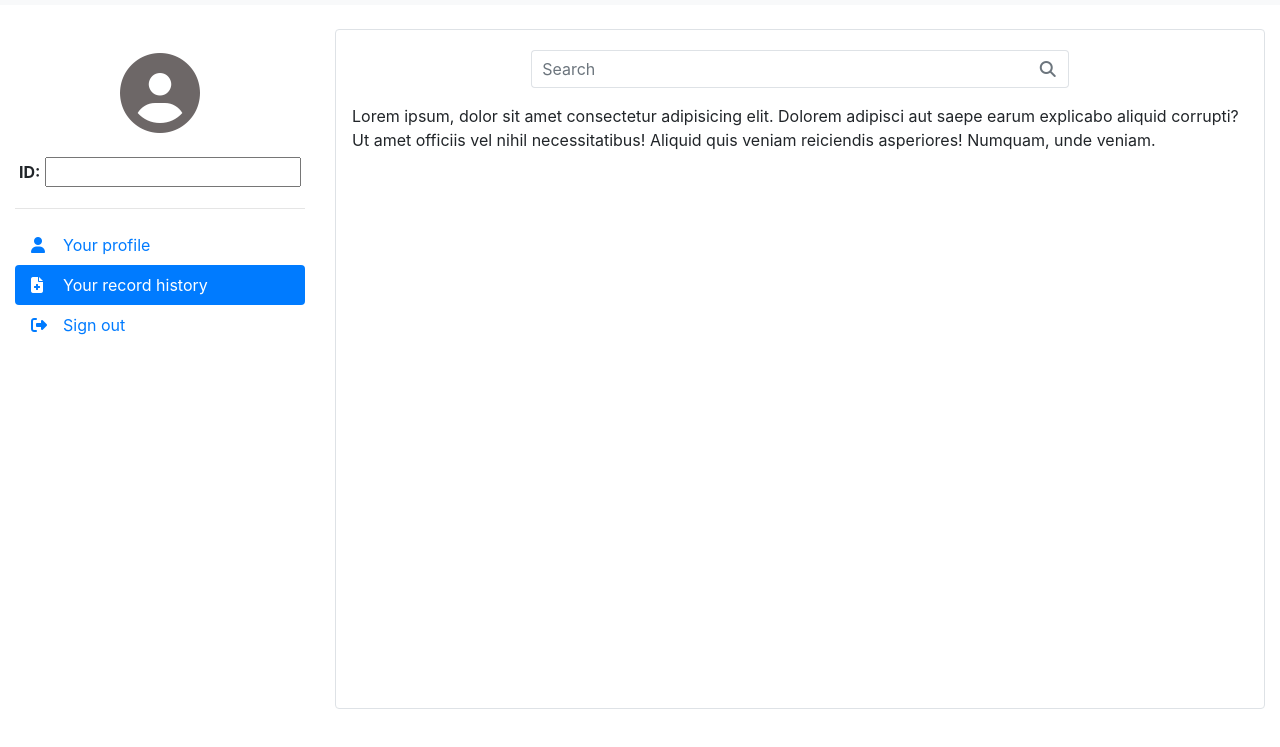
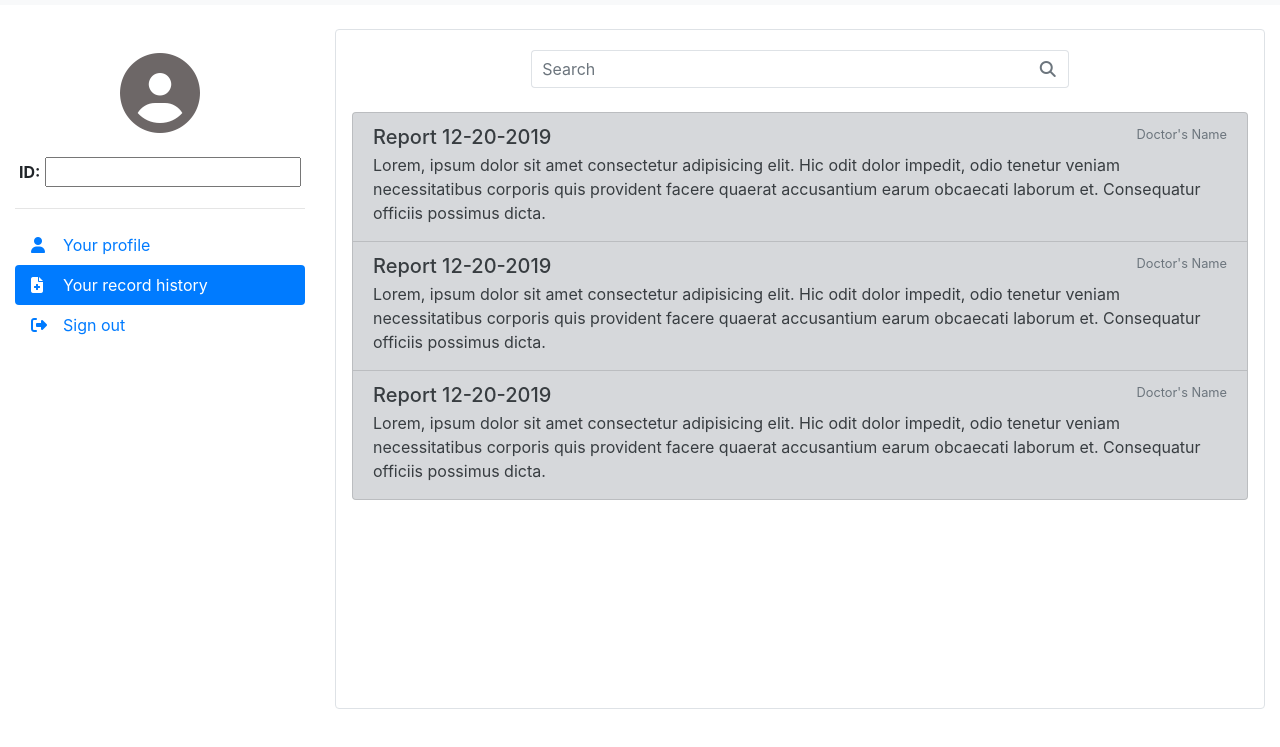
Before and after one commit to larycoder/ClinicManagementSystem, a plain HTML site: page Client/PatientPage/patientpage.html in a window 1280 px wide. Both pictures are taken after a click on the link "Your record history". Shown: the part 51-798 px from the top of the page. Drawn offline with nearby package versions, Linux system fonts and the light colour scheme; no server answers.

Commit message:
hx    : Add page patient record and file html for patient view record

```diff
--- a/Client/PatientPage/patientpage.html
+++ b/Client/PatientPage/patientpage.html
@@ -9,12 +9,9 @@
     <script src="https://ajax.googleapis.com/ajax/libs/jquery/3.4.1/jquery.min.js"></script>
     <script src="https://cdnjs.cloudflare.com/ajax/libs/popper.js/1.16.0/umd/popper.min.js"></script>
     <script src="https://maxcdn.bootstrapcdn.com/bootstrap/4.4.1/js/bootstrap.min.js"></script>
-    <!-- <link rel="stylesheet" href="https://cdnjs.cloudflare.com/ajax/libs/font-awesome/4.7.0/css/font-awesome.min.css"> -->
     <link href="styles.css" type="text/css" rel="stylesheet">
     <script src="https://kit.fontawesome.com/265c532431.js" crossorigin="anonymous"></script>
     <script src="patientpage.js"></script>
-    <!-- <script src="/js/pdfobject.js"></script> -->
-
 </head>
 
 <body>
@@ -37,9 +34,6 @@
                     <a class=" nav-link dropdown-toggle" data-toggle="dropdown" href="patientpage.html"
                         id="navbarDropdown" href="#">Username</a>
                     <div class="shadow-lg dropdown-menu dropdown-menu-right" aria-labelledby="navbarDropdown">
-                        <!-- <a class="dropdown-item" href="https://developer.mozilla.org/en-US/docs/Web/HTML/Element/iframe"><i class="fa fa-user" aria-hidden="true"></i>Your profile</a>
-                            <a class="dropdown-item" href="#record" data-toggle="tab" ><i class="fa fa-file-text" aria-hidden="true"></i>Your records</a>
-                            <div class="dropdown-divider"></div> -->
                         <a onclick="SignOut();" class="dropdown-item" href="#"><i class="fa fa-sign-out" aria-hidden="true"></i>Sign out</a>
                     </div>
                 </li>
@@ -132,6 +126,7 @@
                             <script>sendGetUserInfoRequest()</script>
                         </div>
                     </div>
+
                     <!-- Record history -->
                     <div id="record" class="tab-pane fade">
                         <div class="search-area">
@@ -143,24 +138,41 @@
 
                             </div>
                         </div>
-                        <div class="record-area">
-                            <!-- <div class="embed-responsive embed-responsive-21by9" id="example1 ">
-                                 <iframe class="embed-responsive-item"  id="#example1 "src=""></iframe>
-                                <object  class="embed-responsive-item" data="2-HTML.pdf" type="application/pdf" width='100%' height='100%'>
-                                    <embed src="2-HTML.pdf" type="application/pdf">
-                                    <p>This browser does not support PDFs. Please download the PDF to view it: <a
-                                            href="2-HTML.pdf">Download PDF</a>.</p>
-                                    </embed>
-                                     <p>It appears you don't have a PDF plugin for this browser.
-                                        No biggie... you can <a href="2-HTML.pdf">click here to
-                                            download the PDF file.</a></p>
-                                </object>
-                            </div>  -->
-                            <p>Lorem ipsum, dolor sit amet consectetur adipisicing elit. Dolorem adipisci aut saepe earum
-                                explicabo aliquid corrupti? Ut amet officiis vel nihil necessitatibus! Aliquid quis veniam
-                                reiciendis asperiores! Numquam, unde veniam.</p>
+                        <div class="record-area mt-4" >
+                            <div class="list-group">
+                                <a href="#" class="list-group-item list-group-item-action list-group-item-secondary flex-column align-items-start">
+                                    <div class="d-flex w-100 justify-content-between">
+                                        <h5 class="mb-1">Report 12-20-2019</h5>
+                                        <small class="text-muted">Doctor's Name</small>
+                                    </div>
+                                    <p class="mb-1 text-overflow">Lorem, ipsum dolor sit amet consectetur adipisicing elit. Hic
+                                        odit dolor impedit, odio tenetur veniam necessitatibus corporis quis provident facere
+                                        quaerat accusantium earum obcaecati laborum et. Consequatur officiis possimus dicta.</p>
+                                </a>
+
+                                <a href="#" class="list-group-item list-group-item-action list-group-item-secondary flex-column align-items-start">
+                                    <div class="d-flex w-100 justify-content-between">
+                                        <h5 class="mb-1">Report 12-20-2019</h5>
+                                        <small class="text-muted">Doctor's Name</small>
+                                    </div>
+                                    <p class="mb-1 text-overflow">Lorem, ipsum dolor sit amet consectetur adipisicing elit. Hic
+                                        odit dolor impedit, odio tenetur veniam necessitatibus corporis quis provident facere
+                                        quaerat accusantium earum obcaecati laborum et. Consequatur officiis possimus dicta.</p>
+                                </a>
+
+                                <a href="#" class="list-group-item list-group-item-action list-group-item-secondary flex-column align-items-start">
+                                    <div class="d-flex w-100 justify-content-between">
+                                        <h5 class="mb-1">Report 12-20-2019</h5>
+                                        <small class="text-muted">Doctor's Name</small>
+                                    </div>
+                                    <p class="mb-1 text-overflow">Lorem, ipsum dolor sit amet consectetur adipisicing elit. Hic
+                                        odit dolor impedit, odio tenetur veniam necessitatibus corporis quis provident facere
+                                        quaerat accusantium earum obcaecati laborum et. Consequatur officiis possimus dicta.</p>
+                                </a>
+
+                            </div>
+
                         </div>
-                        <!-- <script>PDFObject.embed("2-HTML.pdf", "#example1");</script> -->
 
 
                     </div>
```
Also changed, not shown: Client/PatientPage/Record.html (added, +74 -0 lines).
